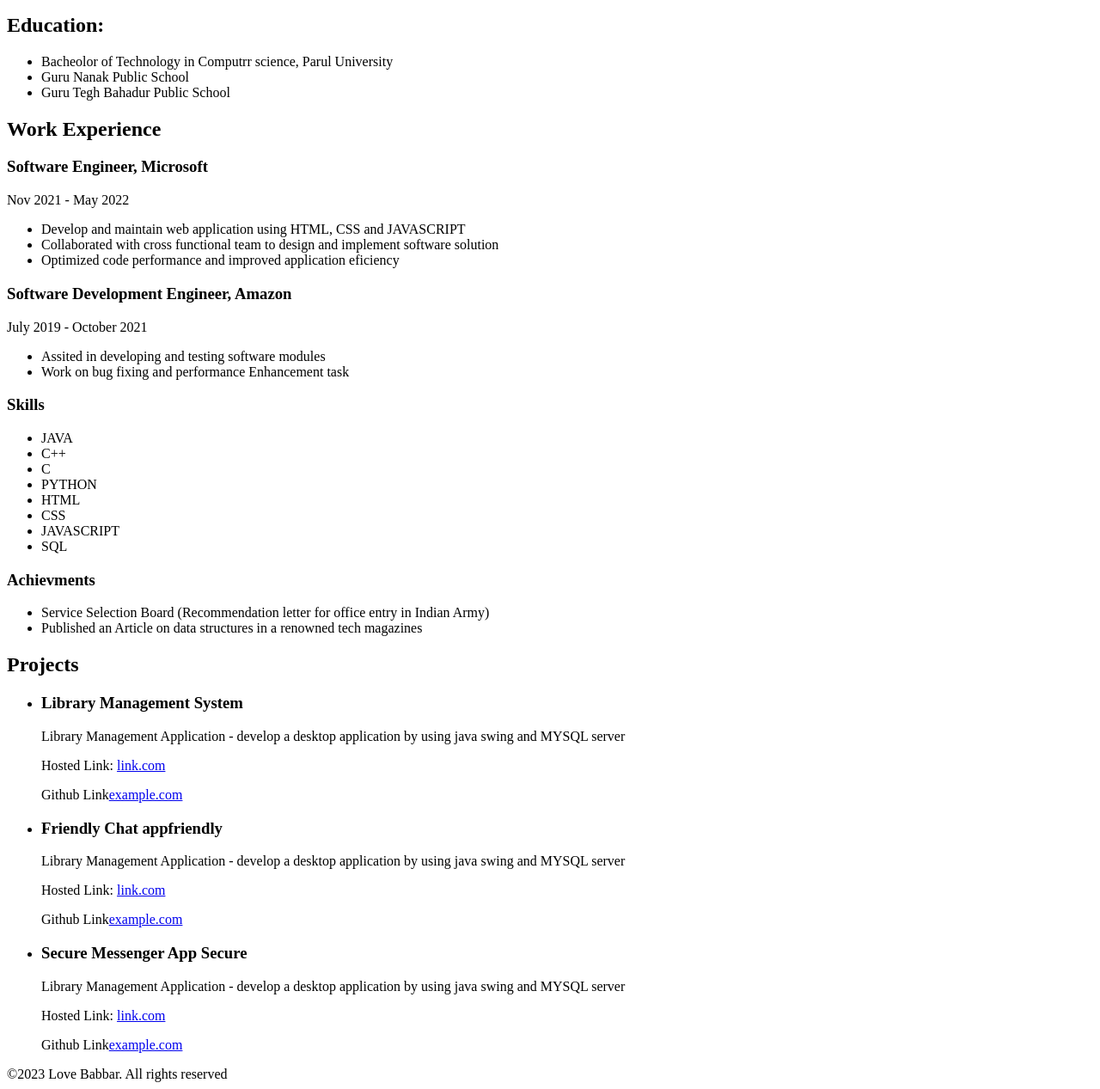
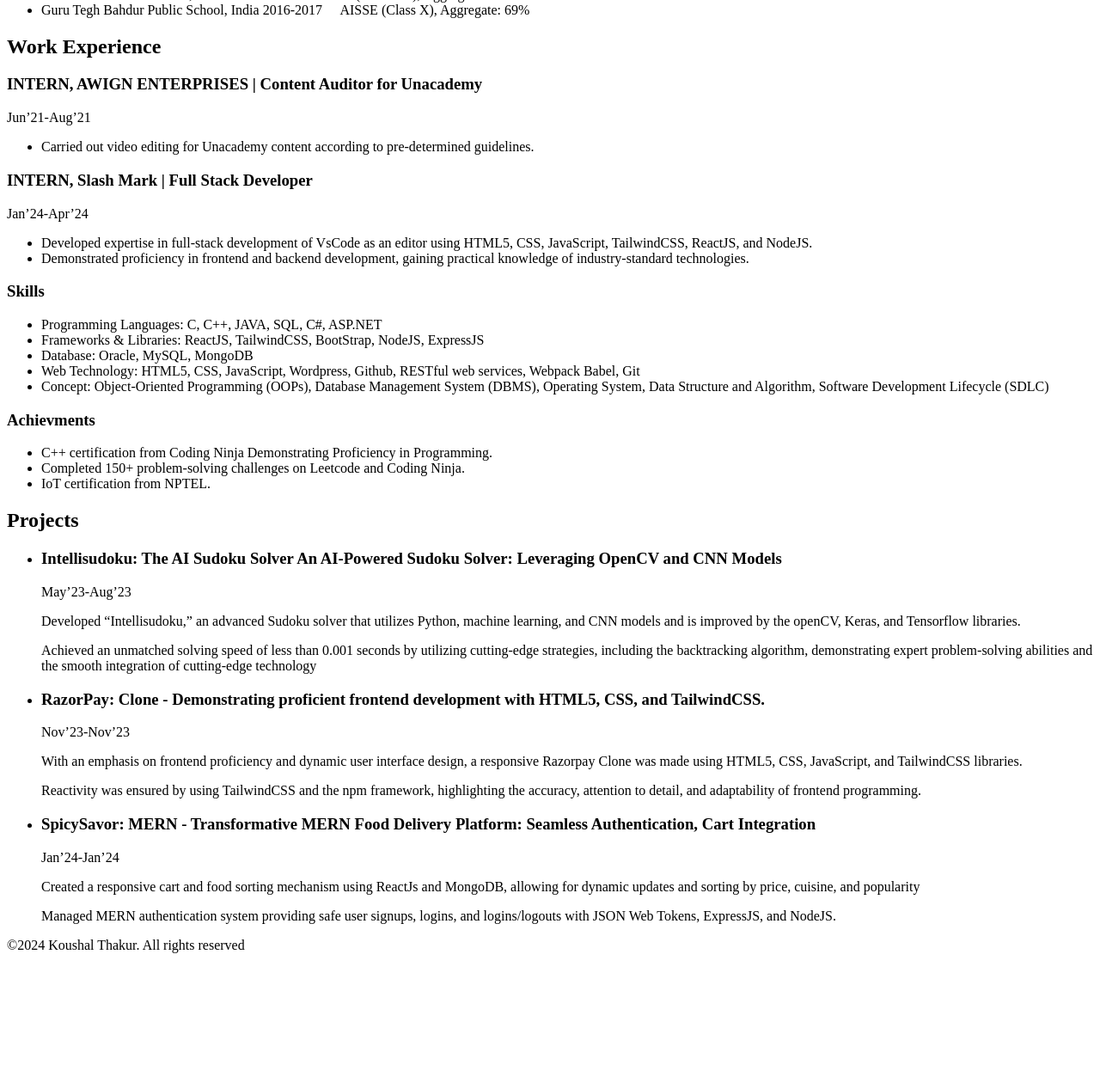
Before and after one commit to KoushalThakur/Koushal_Resume, a plain HTML site: page index.html in a window 1280 px wide. Shown: the part 363-1630 px from the top of the page at 86% size. After the commit the page ends 1480 px from the top, so only its background shows below. Drawn offline with Linux system fonts and the light colour scheme.

Commit message:
modified:   index.html

```diff
--- a/index.html
+++ b/index.html
@@ -8,7 +8,8 @@
 </head>
 <body>
     <div>
-        <h2> Koushal THakur</h2>
+        <h2> Koushal Thakur</h2>
+        <p>Contacts: <a href="abcd.com">6371353574</a></p>
         <p>Contacts: <a href="abcd.com">koushalthakur637@gmail.com</a></p>
         <p>Linkedin: <a href="abcd.com">https://www.linkedin.com/in/koushal-thakur-857051231</a></p>
         <p>Github: <a href="abcd.com">https://github.com/KoushalThakur</a></p>
@@ -16,7 +17,7 @@
 
         <table>
             <tr>
-                <td> <img src="koushal.jpeg" alt="Koushal Pics" width="200px" height="180px"></td>
+                <!-- <td> <img src="koushal.jpeg" alt="Koushal Pics" width="200px" height="180px"></td> -->
                 <td>I am a passionate software engineer with expertise in problem solving and alogorithmic thinking
                     I love to Explore various technolgies and framework to develop efficient and scalable solution
                     .With a strong foundation in data structures and algorithim. I strive to create robust and
@@ -27,54 +28,60 @@
         <section>
             <h2>Education:</h2>
             <ul>
-                <li>Bacheolor of Technology in Computrr science, Parul University</li>
-                <li>Guru Nanak Public School</li>
-                <li>Guru Tegh Bahadur Public School</li>
+                <li>Parul Institute of Engineering and Technology, Parul University, India 2020-2024
+                     Bachelor of Engineering (B.E.) in Computer Engineering | CGPA: 6.66/10</li>
+                <li>Guru Nanak Public School, India 2018-2019
+                     AISSCE (Class XII), Aggregate: 60%</li>
+                <li>Guru Tegh Bahdur Public School, India 2016-2017
+                     AISSE (Class X), Aggregate: 69%</li>
             </ul>
          </section>
 
          <div>
             <h2>Work Experience</h2>
             <section>
-                <h3>Software Engineer, Microsoft</h3>
-                <p>Nov 2021 - May 2022</p>
+                <h3>INTERN, AWIGN ENTERPRISES | Content Auditor for Unacademy </h3>
+                <p>Jun’21-Aug’21</p>
 
                 <ul>
-                    <li>Develop and maintain web application using HTML, CSS and JAVASCRIPT</li>
-                    <li>Collaborated with cross functional team to design and implement software solution</li>
-                    <li>Optimized code performance and improved application eficiency</li>
+                    <li>Carried out video editing for Unacademy content according to pre-determined guidelines.</li>
+
                 </ul>
             </section>
 
             <section>
-                <h3>Software Development Engineer, Amazon</h3>
-                <p>July 2019 - October 2021</p>
+                <h3>INTERN, Slash Mark | Full Stack Developer  </h3>
+                <p>Jan’24-Apr’24 </p>
 
                 <ul>
-                    <li>Assited in developing and testing software modules</li>
-                    <li>Work on bug fixing and performance Enhancement task</li>
+                    <li>Developed expertise in full-stack development of VsCode as an editor using HTML5, CSS, JavaScript,
+                        TailwindCSS, ReactJS, and NodeJS.
+                        </li>
+                    <li>Demonstrated proficiency in frontend and backend development, gaining practical knowledge of
+                        industry-standard technologies.</li>
                 </ul>
             </section>
 
             <section>
                 <h3>Skills</h3>
                 <ul>
-                    <li>JAVA</li>
-                    <li>C++</li>
-                    <li>C</li>
-                    <li>PYTHON</li>
-                    <li>HTML</li>
-                    <li>CSS</li>
-                    <li>JAVASCRIPT</li>
-                    <li>SQL</li>
+                    <li>Programming Languages: C, C++, JAVA, SQL, C#, ASP.NET</li>
+                    <li>Frameworks & Libraries: ReactJS, TailwindCSS, BootStrap, NodeJS, ExpressJS</li>
+                    <li>Database: Oracle, MySQL, MongoDB</li>
+                    <li>Web Technology: HTML5, CSS, JavaScript, Wordpress, Github, RESTful web services, Webpack
+                        Babel, Git</li>
+                    <li>Concept: Object-Oriented Programming (OOPs), Database Management System (DBMS),
+                        Operating System, Data Structure and Algorithm, Software Development Lifecycle (SDLC)</li>
+
                 </ul>
             </section>
 
             <section>
                 <h3>Achievments</h3>
                 <ul>
-                    <li>Service Selection Board (Recommendation letter for office entry in Indian Army)</li>
-                    <li>Published an Article on data structures in a renowned tech magazines</li>
+                    <li>C++ certification from Coding Ninja Demonstrating Proficiency in Programming.</li>
+                    <li>Completed 150+ problem-solving challenges on Leetcode and Coding Ninja.</li>
+                    <li>IoT certification from NPTEL.</li>
                 </ul>
             </section>
 
@@ -82,22 +89,36 @@
                 <h2>Projects</h2>
                 <ul>
                     <li>
-                        <h3>Library Management System</h3>
-                        <p>Library Management Application - develop a desktop application by using java swing and MYSQL server</p>
-                        <p>Hosted Link: <a href="abcd.com" >link.com</a></p>
-                        <p>Github Link<a href="xyz.com">example.com</a></p>
+                        <h3>Intellisudoku: The AI Sudoku Solver  An AI-Powered Sudoku Solver: Leveraging OpenCV and CNN Models</h3>
+                        <p>May’23-Aug’23</p>
+                        <p>Developed “Intellisudoku,” an advanced Sudoku solver that utilizes Python, machine learning, and
+                            CNN models and is improved by the openCV, Keras, and Tensorflow libraries.</p>
+                        <p>Achieved an unmatched solving speed of less than 0.001 seconds by utilizing cutting-edge strategies,
+                            including the backtracking algorithm, demonstrating expert problem-solving abilities and the smooth
+                            integration of cutting-edge technology</p>
+                        <!-- <p>Hosted Link: <a href="abcd.com" >link.com</a></p>
+                        <p>Github Link<a href="xyz.com">example.com</a></p> -->
                     </li>
-                    <li> <h3>Friendly Chat appfriendly</h3>
-                        <p>Library Management Application - develop a desktop application by using java swing and MYSQL server</p>
-                        <p>Hosted Link: <a href="abcd.com">link.com</a></p>
-                        <p>Github Link<a href="xyz.com">example.com</a></p></li>
-                    <li> <h3>Secure Messenger App Secure</h3>
-                        <p>Library Management Application - develop a desktop application by using java swing and MYSQL server</p>
-                        <p>Hosted Link: <a href="abcd.com">link.com</a></p>
-                        <p>Github Link<a href="xyz.com">example.com</a></p></li>
+                    <li> <h3>RazorPay: Clone - Demonstrating proficient frontend development with HTML5, CSS, and TailwindCSS.</h3>
+                        <p>Nov’23-Nov’23</p>
+                        <p>With an emphasis on frontend proficiency and dynamic user interface design, a responsive Razorpay
+                            Clone was made using HTML5, CSS, JavaScript, and TailwindCSS libraries.</p>
+                            <p>Reactivity was ensured by using TailwindCSS and the npm framework, highlighting the accuracy,
+                                attention to detail, and adaptability of frontend programming.</p>
+                        <!-- <p>Hosted Link: <a href="abcd.com">link.com</a></p>
+                        <p>Github Link<a href="xyz.com">example.com</a></p></li> -->
+                    <li> <h3>SpicySavor: MERN - Transformative MERN Food Delivery Platform: Seamless Authentication, Cart Integration
+                    </h3>
+                        <p>Jan’24-Jan’24</p>
+                        <p>Created a responsive cart and food sorting mechanism using ReactJs and MongoDB, allowing for
+                            dynamic updates and sorting by price, cuisine, and popularity</p>
+                            <p>Managed MERN authentication system providing safe user signups, logins, and logins/logouts with
+                                JSON Web Tokens, ExpressJS, and NodeJS. </p>
+                        <!-- <p>Hosted Link: <a href="abcd.com">link.com</a></p>
+                        <p>Github Link<a href="xyz.com">example.com</a></p></li> -->
                 </ul>
             </section>
-            <footer> ©2023 Love Babbar. All rights reserved</footer>
+            <footer> ©2024 Koushal Thakur. All rights reserved</footer>
          </div>
     </div>
 </body>
```
